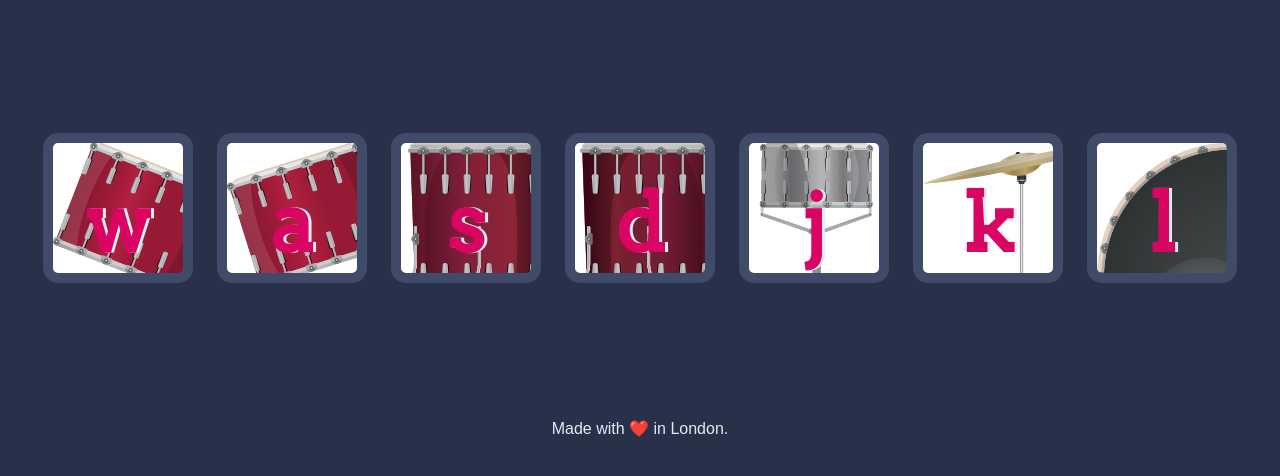
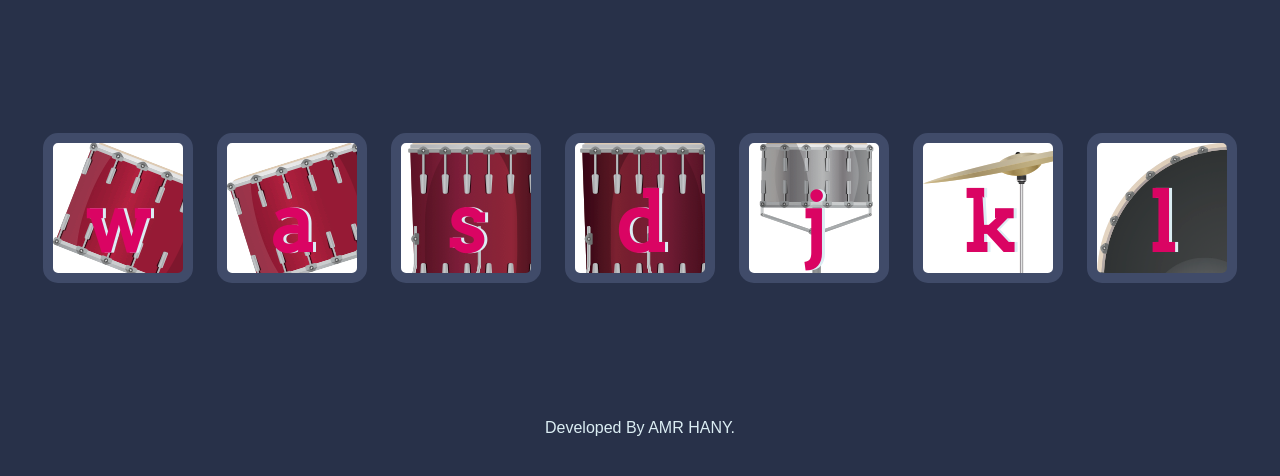
Before and after one commit to amrhany20/Drum-Kit, a plain HTML site: page index.html in a window 1280 px wide. Shown: the part 156-632 px from the top of the page. Drawn offline with Linux system fonts and the light colour scheme.

Commit message:
Update index.html

```diff
--- a/index.html
+++ b/index.html
@@ -23,7 +23,7 @@
 
 
   <footer>
-    Made with ❤️ in London.
+    Developed By AMR HANY.
   </footer>
   <script src="index.js" charset="utf-8"></script>
 </body>
```
